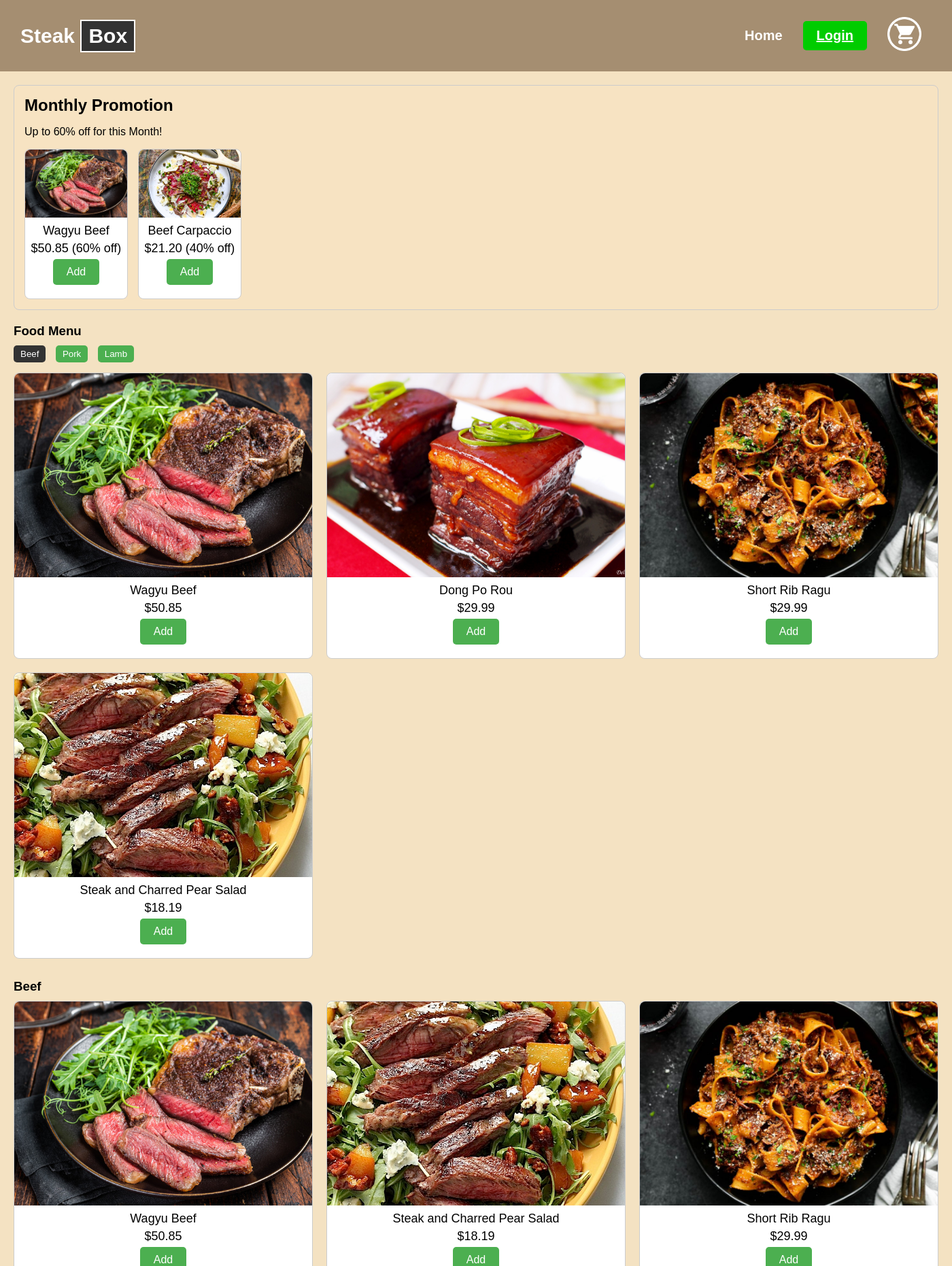
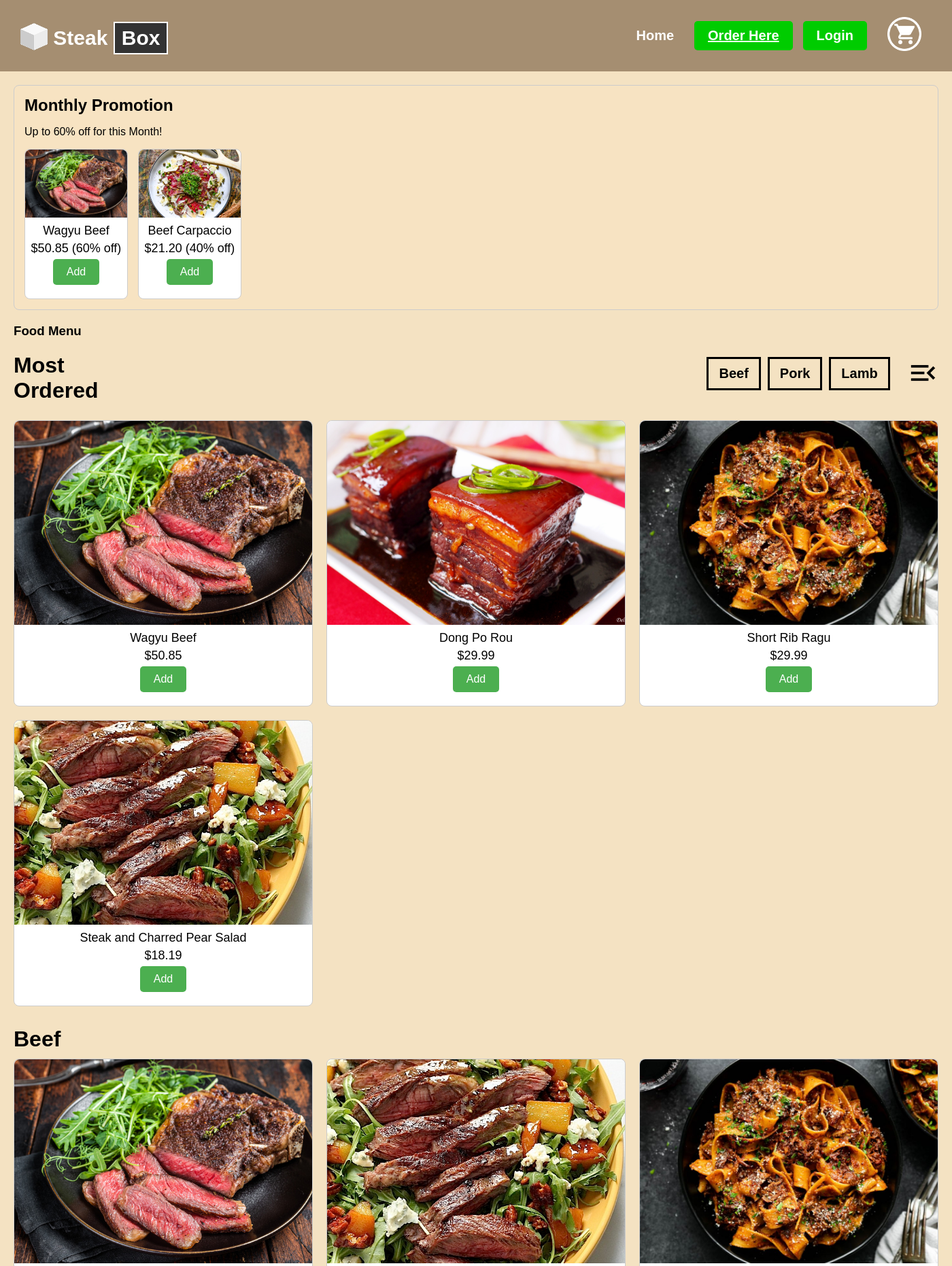
Before and after one commit to Wang06Leo/CSAD_Project, a PHP site: page /menu.php in a window 1400 px wide. Shown: the top 1862 px of the page at 68% size. Run offline with PHP 8.4, Linux system fonts and the light colour scheme.

Commit message:
Add navigate to section function and cube logo

```diff
--- a/login.php
+++ b/login.php
@@ -126,6 +126,7 @@
     <!-- Header -->
     <header>
         <div class="logo">
+            <img id="cube" src="image/cube.png">
             Steak <span class="box">Box</span>
         </div>
         <nav>
--- a/main.html
+++ b/main.html
@@ -285,7 +285,9 @@
             <p style="text-align: center; font-size: 30px;">
                 Our menu consists of a variety of fine meats ranging from A5 Wagyu beef to fresh chicken. With every meat carefully sourced and imported directly, ensuring the freshness of the meat.
             </p>
-            <button class="readMore">View Menu</button>
+            <a href="menu.php">
+                <button class="readMore">View Menu</button>
+            </a>
         </div>
         <img src="image/our_menu.jpg" alt="Our Menu">
     </section>
@@ -318,7 +320,7 @@
                 <p>Dong Po Rou</p>
             </div>
         </div>
-        <a href="#" class="order-button">ORDER NOW!</a>
+        <a href="menu.php" class="order-button">ORDER NOW!</a>
     </div>
 
     <footer>
--- a/menu.php
+++ b/menu.php
@@ -75,6 +75,10 @@
         }
 
         .food-section h3 {
+            margin-bottom: 0px;
+        }
+
+        .food-section h1 {
             margin-bottom: 10px;
         }
 
@@ -84,25 +88,34 @@
         gap: 20px; /* Adjust the spacing between items */
         }
 
-
-        .category-buttons {
+        .most-ordered-container {
+            display: flex;
+            align-items: center; /* Aligns items vertically */
+            gap: 895px; /* Adjust spacing between heading and buttons */
             margin-bottom: 15px;
         }
 
-        .category-buttons button {
-            background-color: #4CAF50;
-            color: white;
-            border: none;
-            padding: 5px 10px;
-            border-radius: 5px;
-            cursor: pointer;
-            margin-right: 10px;
+        .category-buttons {
+            display: flex;
+            gap: 10px;
         }
 
-        .category-buttons button.active {
-            background-color: #333;
+        .category-buttons button {
+            background-color: transparent;
+            color: black;
+            border: 3px solid black;
+            font-weight: bold;
+            border-width: 3px;
+            padding: 10px 15px;
+            cursor: pointer;
+            font-size: 20px;
         }
 
+        .category-buttons button:hover {
+            background-color: #333;
+            color: #fff;
+            border-color: #333;
+        }
 
 
         /* Cart Popup Styling */
@@ -152,6 +165,43 @@
             top:0px;
             cursor: pointer;
         }
+
+
+        /* Menu Dropdown Styling */
+        #menu-icon {
+            height: 47px;
+            margin-left: 15px;
+            cursor: pointer;
+         }
+
+        .dropdown {
+            position: relative;
+            display: inline-block;
+            z-index: 0;
+        }
+
+        .dropdown-menu {
+            display: none;
+            position: absolute;
+            background-color: white;
+            border: 1px solid #ccc;
+            border-radius: 8px;
+            /* box-shadow: 0px 4px 8px rgba(0, 0, 0, 0.2); */
+            min-width: 150px;
+            right: 0;
+        }
+
+        .dropdown-menu a {
+            display: block;
+            padding: 10px;
+            text-decoration: none;
+            color: black;
+            font-size: 16px;
+        }
+
+        .dropdown-menu a:hover {
+            background-color: #f0f0f0;
+        }
     </style>
 
     <script>
@@ -171,11 +221,46 @@
             closeCart.addEventListener("click", function() {
                 cartPopup.style.display = "none";
             });
+        });
 
-            // Close cart when clicking outside the cart
-            window.addEventListener("click", function(event) {
-                if (event.target === cartPopup) {
-                    cartPopup.style.display = "none";
+        document.addEventListener("DOMContentLoaded", function () {
+            document.querySelectorAll(".category-buttons a").forEach(anchor => {
+                anchor.addEventListener("click", function (event) {
+                    event.preventDefault(); // Prevent default anchor behavior
+                    const targetId = this.getAttribute("href").substring(1); // Remove #
+                    const targetElement = document.getElementById(targetId);
+                    if (targetElement) {
+                        const navbarHeight = document.querySelector("header").offsetHeight; // Get navbar height
+                        window.scrollTo({
+                            top: targetElement.offsetTop - navbarHeight - 20, // Adjust with extra space
+                            behavior: "smooth"
+                        });
+                    }
+                });
+            });
+        });
+
+        document.addEventListener("DOMContentLoaded", function () {
+            const menuIcon = document.getElementById("menu-icon");
+            const dropdownMenu = document.querySelector(".dropdown-menu");
+
+            menuIcon.addEventListener("click", function (event) {
+                event.stopPropagation(); // Prevents click from bubbling to the document
+                dropdownMenu.style.display = dropdownMenu.style.display === "block" ? "none" : "block";
+            });
+
+            // Close dropdown when clicking on any dropdown option
+            const dropdownLinks = document.querySelectorAll(".dropdown-menu a");
+            dropdownLinks.forEach(link => {
+                link.addEventListener("click", function () {
+                    dropdownMenu.style.display = "none"; // Close the dropdown when an option is clicked
+                });
+            });
+
+            // Hide dropdown when clicking outside of it
+            document.addEventListener("click", function (event) {
+                if (!menuIcon.contains(event.target) && !dropdownMenu.contains(event.target)) {
+                    dropdownMenu.style.display = "none";
                 }
             });
         });
@@ -186,11 +271,13 @@
     <!-- Header -->
     <header>
         <div class="logo">
+            <img id="cube" src="image/cube.png">
             Steak <span class="box">Box</span>
         </div>
         <nav>
             <a href="main.html">Home</a>
-            <a href="login.php" class="head-order-button" style="text-decoration: underline;" >Login</a>
+            <a href="menu.php" class="head-order-button" style="text-decoration: underline;">Order Here</a>
+            <a href="login.php" class="head-order-button">Login</a>
             <a href="#" class="icon-link">
             <div class="icon-container">
                 <img src="image/Ellipse 1.png" alt="Circle" class="background-circle">
@@ -220,10 +307,29 @@
 
         <div class="food-section">
             <h3>Food Menu</h3>
-            <div class="category-buttons">
-                <button class="active">Beef</button>
-                <button>Pork</button>
-                <button>Lamb</button>
+            <div class="most-ordered-container">
+            <h1>Most Ordered</h1>
+                <div class="category-buttons">
+                    <a href="#beef">
+                    <button>Beef</button>
+                    </a>
+                    <a href="#pork">
+                    <button>Pork</button>
+                    </a>
+                    <a href="#lamb">
+                    <button>Lamb</button>
+                    </a>
+                    <div class="dropdown">
+                        <img id="menu-icon" src="image/menu.png">
+                        <div class="dropdown-menu">
+                            <a href="#beef">Beef</a>
+                            <a href="#pork">Pork</a>
+                            <a href="#lamb">Lamb</a>
+                            <a href="#dessert">Dessert</a>
+                            <a href="#drinks">Drinks</a>
+                        </div>
+                    </div>
+                </div>
             </div>
             <div class="food-grid">
                 <div class="food-item">
@@ -253,8 +359,8 @@
             </div>
         </div>
 
-        <div class="food-section">
-            <h3>Beef</h3>
+        <div class="food-section" id="beef">
+            <h1>Beef</h1>
             <div class="food-grid">
                 <div class="food-item">
                     <img src="image/wagyu_beef.jpg" alt="Wagyu Beef">
@@ -277,8 +383,8 @@
             </div>
         </div>
 
-        <div class="food-section">
-            <h3>Pork</h3>
+        <div class="food-section" id="pork">
+            <h1>Pork</h1>
             <div class="food-grid">
                 <div class="food-item">
                     <img src="image/Dong_Po_Rou.jpg" alt="Dong Po Rou">
@@ -295,8 +401,8 @@
             </div>
         </div>
 
-        <div class="food-section">
-            <h3>Lamb</h3>
+        <div class="food-section" id="lamb">
+            <h1>Lamb</h1>
             <div class="food-grid">
                 <div class="food-item">
                     <img src="image/lamb_curry.jpg" alt="Lamb Curry">
@@ -319,8 +425,8 @@
             </div>
         </div>
 
-        <div class="food-section">
-            <h3>Dessert</h3>
+        <div class="food-section" id="dessert">
+            <h1>Dessert</h1>
             <div class="food-grid">
                 <div class="food-item">
                     <img src="image/italian_tiramisu.avif" alt="Italian Tiramisu">
@@ -349,8 +455,8 @@
             </div>
         </div>
 
-        <div class="food-section">
-            <h3>Drinks</h3>
+        <div class="food-section" id="drinks">
+            <h1>Drinks</h1>
             <div class="food-grid">
                 <div class="food-item">
                     <img src="image/coke.webp" alt="Coke">
@@ -384,12 +490,12 @@
         <div class="cart-content">
             <h1 style="text-align: center;">Your Cart</h1>
             <img src="image/back.png" class="close-cart"></img>
-            <hr style="height:2px; border:none;background-color: #333;">
+            <hr style="height:2px; border:none; background-color: #333;">
             <div id="cart-items">
                 <p>No items added</p>
             </div>
             <div class="cart-total">
-            <hr style="height:1px; border:none;background-color: #333;">
+            <hr style="height:1px; border:none; background-color: #333;">
                 <p><strong>Subtotal:</strong> $<span id="subtotal">0.00</span></p>
                 <p><strong>GST (inclusive):</strong> $<span id="gst">0.00</span></p>
                 <p><strong>Total:</strong> $<span id="total">0.00</span></p>
@@ -398,3 +504,4 @@
         </div>
     </div>
 </body>
+</html>
--- a/style.css
+++ b/style.css
@@ -16,11 +16,18 @@ header {
     display: flex;
     justify-content: space-between;
     align-items: center;
+    z-index: 10;
 }
 
 header .logo {
     font-size: 30px;
     font-weight: bold;
+}
+
+header .logo #cube {
+    height:40px;
+    width:auto;
+    transform: translateY(8px);
 }
 
 header .logo .box {
@@ -69,7 +76,7 @@ header nav a:hover {
             left: 0;
             width: 100%; /* Fill the container */
             height: 100%; /* Maintain circular shape */
-            z-index: 1; /* Place behind the cart icon */
+            z-index: 11; /* Place behind the cart icon */
         }
 
         .cart-icon {
@@ -79,7 +86,7 @@ header nav a:hover {
             transform: translate(-50%, -50%); /* Offset to align center */
             width: 60%; /* Adjust size relative to the container */
             height: 60%; /* Keep aspect ratio */
-            z-index: 2; /* Place above the circle */
+            z-index: 12; /* Place above the circle */
         }
 
         .icon-link {
```
Also changed, not shown: sign_up.php (+23 -3 lines), image/cube.png (added), image/menu.png (added).
